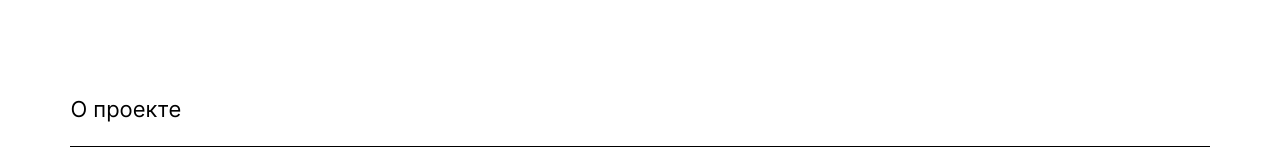
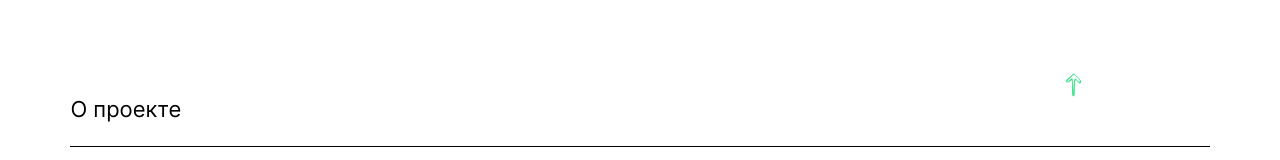
Before and after one commit to interind/movies-explorer-frontend, a React (Create React App) app: page / in a window 1280 px wide. Shown: the part 600-760 px from the top of the page. Built offline with nearby package versions, Linux system fonts and the light colour scheme.

Commit message:
up button

```diff
--- a/src/components/App/App.js
+++ b/src/components/App/App.js
@@ -85,7 +85,6 @@ function App() {
   const [filterUserMovies, setFilterUserMovies] = React.useState([]);
   const [userMovies, setUserMovies] = React.useState([]);
   const [buttonLoading, setButtonLoading] = React.useState(false);
-
   const infoMessage = React.useCallback((text, type, visible) => {
     if (visible) {
       setStatusInfo({
@@ -532,6 +531,7 @@ function App() {
                 />
               </Route>
             </Switch>
+            <Button className='Button__app' type='button' title='Вверх' onChange={() => window.scrollTo(0, 0)}/>
           </div>
         </ErrorBoundary>
       </CurrentUserContext.Provider>
--- a/src/components/Button/Button.css
+++ b/src/components/Button/Button.css
@@ -8,6 +8,17 @@
 .Button:hover {
   cursor: pointer;
   opacity: .5;
+}
+.Button__app {
+  position: fixed;
+  bottom: 100px;
+  right: 15%;
+  width: 30px;
+  height: 30px;
+  background-image: url('../../images/button/top.svg');
+  background-position: center;
+  background-repeat: no-repeat;
+  background-size: 150%;
 }
 .Button__close_place_header {
   position: absolute;
--- a/src/components/Promo/Promo.js
+++ b/src/components/Promo/Promo.js
@@ -32,7 +32,7 @@ function Promo() {
     document.querySelector(evt.target.hash).scrollIntoView();
   };
   return (
-    <section className="Promo">
+    <section className="Promo" id={'promo'}>
       <h1 className='Promo__title'>{promo.title}</h1>
       <div className='Promo__nav-tab'>
         <NavTab links={dataLinks} place={promo.place} handleLinkClick={handleLinkClick}/>
```
Also changed, not shown: src/images/button/top.svg (added).
